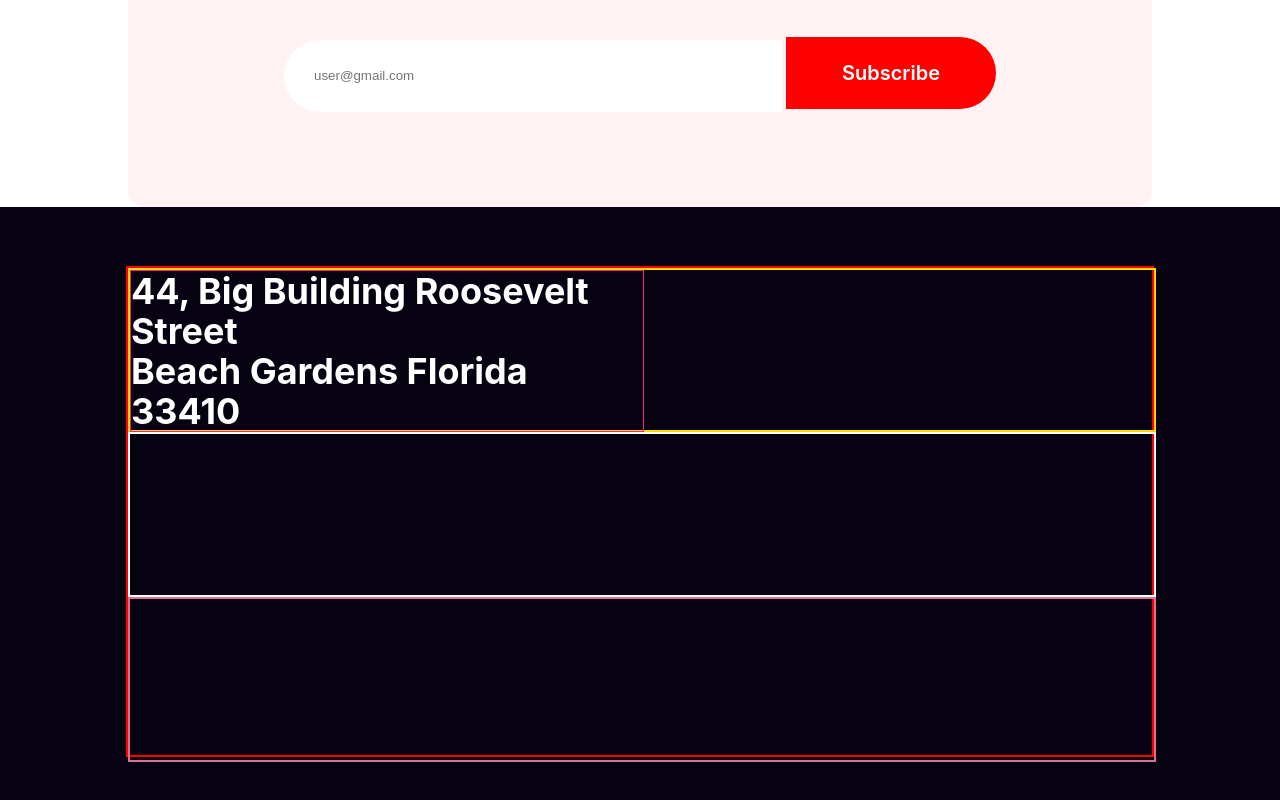
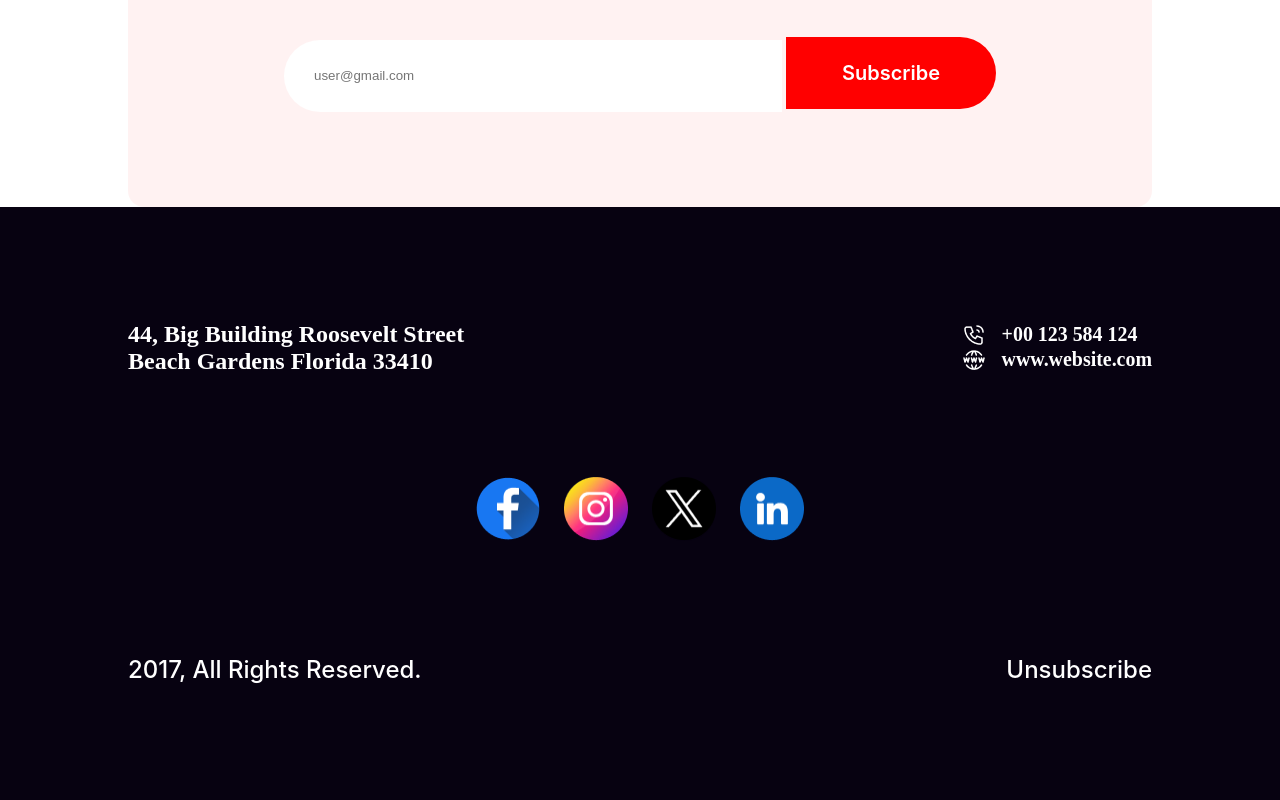
Before and after one commit to samiamitu/assignment-1, a plain HTML site: page index.html in a window 1280 px wide. Shown: the part 4386-5186 px from the top of the page. Drawn offline with Linux system fonts and the light colour scheme.

Commit message:
footer done

```diff
--- a/index.html
+++ b/index.html
@@ -87,7 +87,6 @@
         molestie malesuada. <br />
         Ipsum sed sodales risus ut pellentesque vel euismod.
       </p>
-
       <div>
         <input type="text" placeholder="user@gmail.com" />
         <button>Subscribe</button>
@@ -97,17 +96,37 @@
     <footer id="footer">
       <div class="inside-div">
         <div class="div1">
-          <div class="left">
-<h2>44, Big Building Roosevelt Street <br>
-  Beach Gardens Florida 33410</h2>
-          </div>
-          <div class="right"></div>
+            <h2>
+              44, Big Building Roosevelt Street <br />
+              Beach Gardens Florida 33410
+            </h2>
+            <div>
+              <div class="text-icon">
+                <img src="./resources/Call.png" alt="call icon" />
+                <h5>+00 123 584 124</h5>
+              </div>
+              <div class="text-icon">
+                <img src="./resources/Website.png" alt="web icon" />
+                <h5>www.website.com</h5>
+              </div>
+            </div>
         </div>
         <div class="div2">
-
+          <img src="./resources/Facebook.png" alt="Facebook icon" />
+          <img src="./resources/Instagram.png" alt="Instagram icon" />
+          <img src="./resources/Twitter.png" alt="twitter icon" />
+          <img src="./resources/Linkedin.png" alt="linkedin icon" />
         </div>
-        <div class="div3"></div>
+        <div class="div3">
+          <div class="left">2017, All Rights Reserved.</div>
+          <div class="right">Unsubscribe</div>
+        </div>
       </div>
     </footer>
   </body>
 </html>
+
+<!-- bonus work -->
+<section class="bonus-work">
+  <div></div>
+</section>
--- a/style.css
+++ b/style.css
@@ -346,43 +346,59 @@ body {
 #footer .inside-div {
   width: 80%;
   height: 80%;
-  border: #f00 2px solid;
 }
 
 #footer .div1 {
-  border: 2px gold solid;
   width: 100%;
   height: 33%;
 }
 #footer .div2 {
-  border: 2px white solid;
   width: 100%;
   height: 33%;
 }
 #footer .div3 {
-  border: 2px palevioletred solid;
   width: 100%;
   height: 33%;
 }
-#footer .inside-div .div1 .left {
-  border: 1px greenyellow solid;
-  height: 100%;
-  width: 50%;
+#footer .inside-div .div1 , .div1 h2{
+  color: white;
+  font-size: 24px;
+  display: flex;
+  justify-content: space-between;
+  align-items: center;
+}
 
-  color: #FFF;
+
+#footer .inside-div .div2 {
+  display: flex;
+  gap: 24px;
+  justify-content: center;
+  align-items: center;
+}
+#footer .inside-div .div2 img {
+  height: 64px;
+  width: 64px;
+}
+#footer .inside-div .div3 .left,
+.right {
+  color: #fff;
   font-family: Inter;
   font-size: 24px;
   font-style: normal;
   font-weight: 500;
-line-height: 40px; /* 166.667% */
+  line-height: normal;
+}
+#footer .inside-div .div3 {
   display: flex;
-justify-content: center;
+  justify-content: space-between;
   align-items: center;
 
 }
-#footer .inside-div .div1 .left {
-  border: 1px rgb(235, 32, 147) solid;
-  height: 100%;
-  width: 50%;
-
+#footer .inside-div .div1 .text-icon {
+  display: flex;
+  gap: 16px;
 }
+#footer .inside-div .div1 .img {
+  height: 24px;
+  width: 24px;
+}
```
Lines whose indentation alone changed are shown as unchanged.
